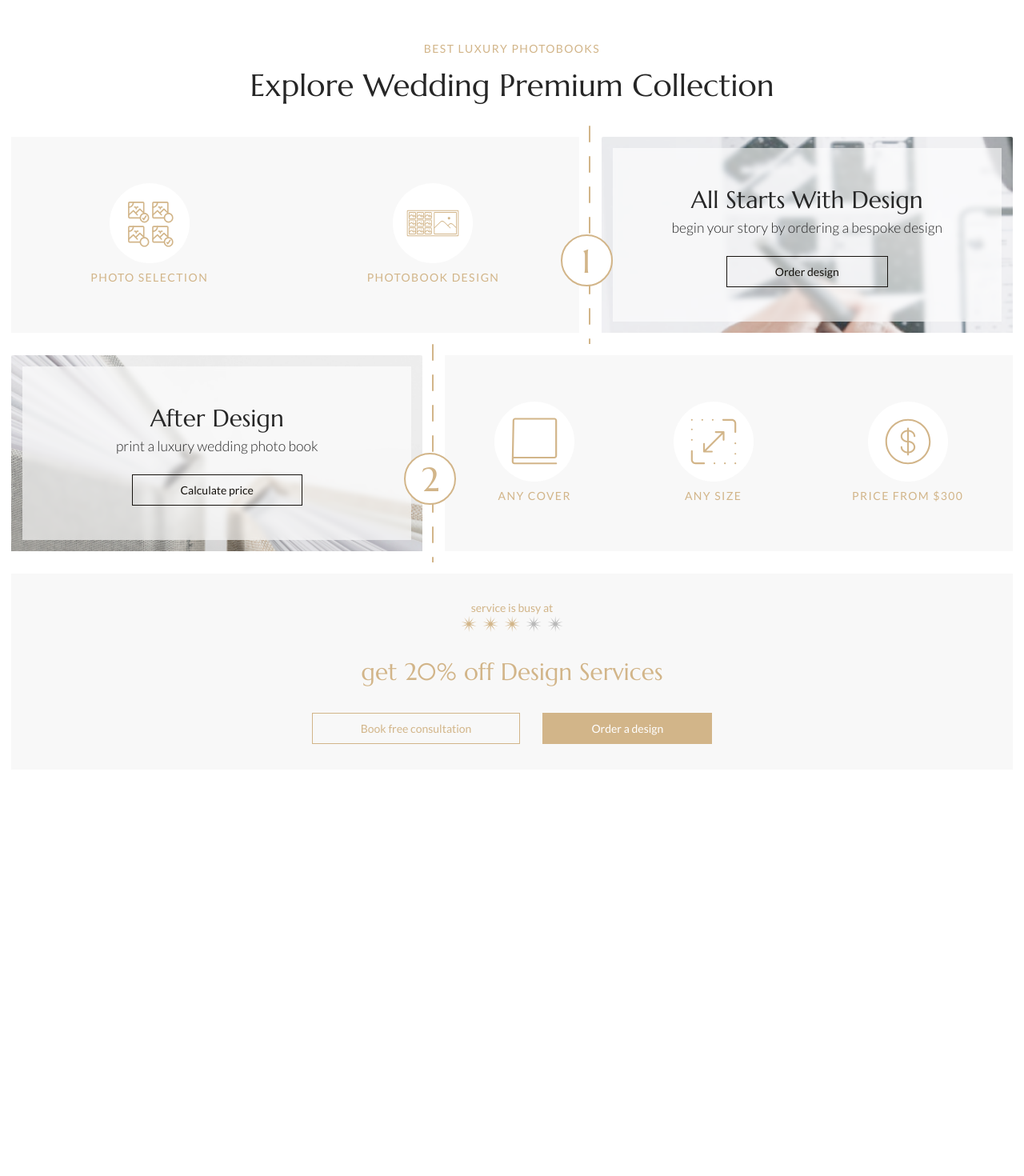
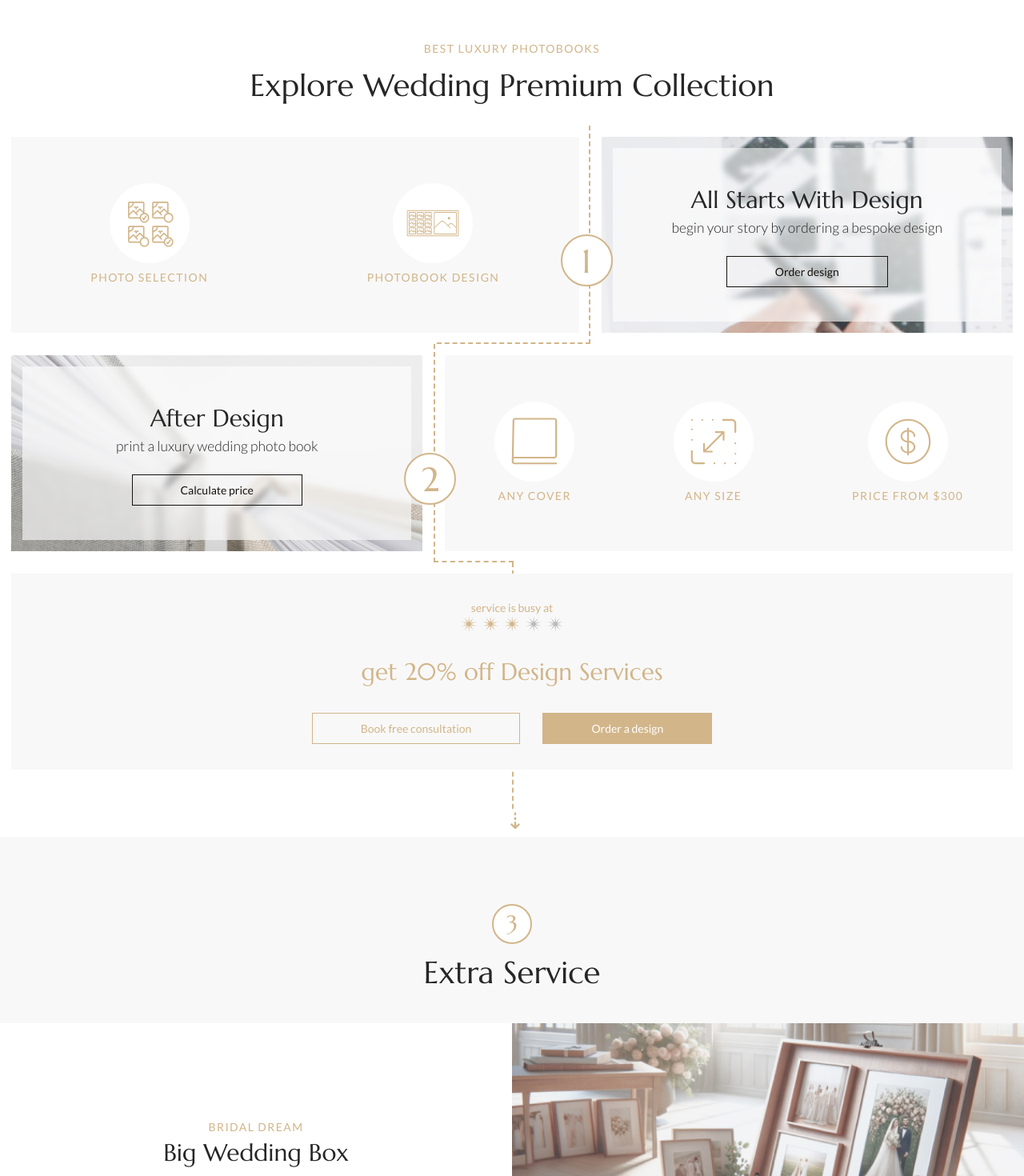
Before and after one commit to Luchiweb/sensation, a React (Vite) app: page / in a window 1280 px wide. Shown: the part 1330-2800 px from the top of the page at 80% size. Before the commit the page ends 2292 px from the top, so only its background shows below. Built offline with nearby package versions, Linux system fonts and the light colour scheme.

Commit message:
feat: create extra service block

```diff
--- /dev/null
+++ b/src/components/Banner/Banner.css
@@ -0,0 +1,24 @@
+.banner {
+  display: flex;
+  justify-content: space-between;
+  width: 100%;
+  min-height: 28.25rem;
+}
+
+.banner-text-content {
+  flex-basis: 50%;
+  width: 80%;
+  display: flex;
+  align-items: center;
+  justify-content: center;
+}
+
+.banner-image {
+  flex-basis: 50%;
+  background-size: cover;
+  background-repeat: no-repeat;
+}
+
+.banner-text-content.white {
+  background-color: var(--main-bg);
+}
--- /dev/null
+++ b/src/components/Banner/Banner.jsx
@@ -0,0 +1,19 @@
+import PropTypes from 'prop-types';
+
+import './Banner.css';
+
+function Banner({ imageUrl, bg, children }) {
+  return (
+    <article className="banner">
+      <div className={`banner-text-content ${bg ?? ''}`}>{children}</div>
+      <div className="banner-image" style={{ backgroundImage: 'url(' + imageUrl + ')' }}></div>
+    </article>
+  );
+}
+
+Banner.propTypes = {
+  imageUrl: PropTypes.string.isRequired,
+  bg: PropTypes.string,
+  children: PropTypes.node.isRequired,
+};
+export default Banner;
--- /dev/null
+++ b/src/components/ExtraService/ExtraService.css
@@ -0,0 +1,33 @@
+.extra {
+  background-color: var(--secondary-bg);
+  padding-top: 6rem;
+  display: flex;
+  flex-direction: column;
+  align-items: center;
+}
+
+.step-number {
+  display: grid;
+  place-items: center;
+  width: 50px;
+  height: 50px;
+  border-radius: 100%;
+  border: 2px solid var(--sensation-yellow);
+  color: var(--sensation-yellow);
+  font-size: 2rem;
+  background-color: var(--main-bg);
+  font-family: var(--title-font);
+}
+
+.extra-info {
+  display: flex;
+  flex-direction: column;
+  align-items: center;
+  gap: 0.5rem;
+  background-color: var(--main-bg);
+  max-width: 50%;
+}
+
+.extra .banner {
+  margin-top: 2.5rem;
+}
--- /dev/null
+++ b/src/components/ExtraService/ExtraService.jsx
@@ -0,0 +1,26 @@
+import Banner from '../Banner/Banner';
+import wedBox from '../../assets/images/wedding-box.jpg';
+
+import './ExtraService.css';
+
+function ExtraService() {
+  return (
+    <section className="extra">
+      <div className="step-number">3</div>
+      <h2>Extra Service</h2>
+      <Banner imageUrl={wedBox} bg="white">
+        <div className="extra-info">
+          <div>
+            <h4>bridal dream</h4>
+            <h3>Big Wedding Box</h3>
+          </div>
+          <p>put together a box of gifts and gratitude for those you care about</p>
+          <a href="#" className="link">
+            on special terms
+          </a>
+        </div>
+      </Banner>
+    </section>
+  );
+}
+export default ExtraService;
--- a/src/components/HowItWorks/HowItWorks.css
+++ b/src/components/HowItWorks/HowItWorks.css
@@ -2,6 +2,7 @@
   display: flex;
   flex-direction: column;
   padding-top: 6rem;
+  padding-bottom: 6rem;
 }
 
 .howItWorks-steps {
@@ -96,7 +97,7 @@
   filter: grayscale(1);
 }
 
-.step-one .icon-part::after,
+/* .step-one .icon-part::after,
 .step-two .text-part::after {
   content: url("../../assets/icons/line.svg");
   position: absolute;
@@ -104,10 +105,10 @@
   right: -1rem;
   height: 19.5rem;
   overflow: hidden;
-}
+} */
 
-.step-one .icon-part::before,
-.step-two .text-part::before {
+.step-one .icon-part::after,
+.step-two .text-part::after {
   position: absolute;
   right: -3rem;
   top: 50%;
@@ -122,44 +123,49 @@
   font-family: var(--title-font);
 }
 
-.step-one .icon-part::before {
+.step-one .icon-part::after {
   content: "1";
 }
 
-.step-two .text-part::before {
+.step-two .text-part::after {
   content: "2";
 }
 
-/* .arrow {
+.step-one .block {
+  width: 27%;
+  height: 19.5rem;
   position: absolute;
-  top: 0;
+  right: -1rem;
+  border-right: 2px dashed var(--sensation-yellow);
+  border-bottom: 2px dashed var(--sensation-yellow);
+}
+
+.step-two .block {
+  width: 14%;
+  height: 19.5rem;
+  position: absolute;
+  left: -1rem;
+  border-left: 2px dashed var(--sensation-yellow);
+  border-bottom: 2px dashed var(--sensation-yellow);
+}
+
+.promotion .block {
+  width: 15%;
+  height: 22rem;
+  position: absolute;
   left: 50%;
-  width: 2px;
-  background: #000;
+  top: -1rem;
+  border-left: 2px dashed var(--sensation-yellow);
   z-index: -1;
 }
 
-.arrow::before,
-.arrow::after {
-  content: "";
+.promotion .block::after {
+  content: "\21E3";
   position: absolute;
-  left: -10px;
-  background: inherit;
+  bottom: -2.5rem;
+  left: -0.7rem;
+  font-size: 2rem;
 }
-
-.arrow::before {
-  top: 50%;
-  width: 100px;
-  border-radius: 50px;
-  transform: rotate(-45deg);
-}
-
-.arrow::after {
-  top: calc(100% + 60px);
-  width: 200px;
-  border-radius: 100px;
-  transform: rotate(45deg);
-} */
 
 @media (max-width: 768px) {
   .step {
@@ -174,6 +180,6 @@
   }
 
   .step-two .icon-part {
-    order: 0; /* Reset order for mobile */
+    order: 0;
   }
 }
--- a/src/components/HowItWorks/HowItWorks.jsx
+++ b/src/components/HowItWorks/HowItWorks.jsx
@@ -40,6 +40,7 @@ const HowItWorks = () => {
           <div className="icon-part">
             <CircleIcon imgUrl={selection} title="photo selection" />
             <CircleIcon imgUrl={design} title="photobook design" />
+            <div className="block"></div>
           </div>
           <div className="text-part">
             <div className="blur">
@@ -61,6 +62,7 @@ const HowItWorks = () => {
             <CircleIcon imgUrl={book} title="any cover" />
             <CircleIcon imgUrl={size} title="any size" />
             <CircleIcon imgUrl={price} title="price from $300" />
+            <div className="block"></div>
           </div>
         </div>
         <div className="step promotion">
@@ -77,6 +79,7 @@ const HowItWorks = () => {
             <Button link="#" text="Book free consultation" size="small" state="transparent" />
             <Button link="#" text="Order a design" size="small" />
           </div>
+          <div className="block"></div>
         </div>
       </div>
     </section>
--- a/src/css/index.css
+++ b/src/css/index.css
@@ -130,10 +130,6 @@ img {
   display: block;
 }
 
-article > * + * {
-  margin-top: 1em;
-}
-
 input,
 button,
 textarea,
@@ -145,6 +141,7 @@ h1,
 h2,
 h3 {
   font-family: var(--title-font);
+  text-align: center;
 }
 
 h1 {
@@ -153,6 +150,7 @@ h1 {
 
 h2 {
   font-size: 2.75rem;
+  margin-top: 0.5rem;
 }
 
 h3 {
@@ -164,6 +162,7 @@ h4 {
   letter-spacing: 0.1em;
   text-transform: uppercase;
   color: var(--sensation-yellow);
+  text-align: center;
 }
 
 p {
@@ -192,9 +191,9 @@ p {
   text-align: center;
 }
 
-[class*="titles"] h2 {
+/* [class*="titles"] h2 {
   margin-top: 0.5rem;
-}
+} */
 
 @media (min-width: 768px) {
   .container {
--- a/src/pages/Home/HomePage.jsx
+++ b/src/pages/Home/HomePage.jsx
@@ -1,4 +1,5 @@
 import BookCollection from '../../components/BookCollection/BookCollection';
+import ExtraService from '../../components/ExtraService/ExtraService';
 import Header from '../../components/Header/Header';
 import Hero from '../../components/Hero/Hero';
 import HowItWorks from '../../components/HowItWorks/HowItWorks';
@@ -10,6 +11,7 @@ function HomePage() {
       <Hero />
       <BookCollection />
       <HowItWorks />
+      <ExtraService />
     </>
   );
 }
```
Also changed, not shown: src/assets/images/wedding-box.jpg (added).
